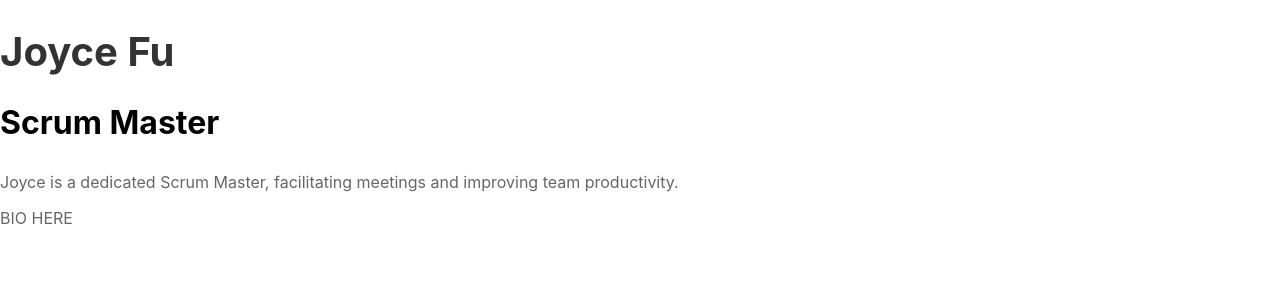
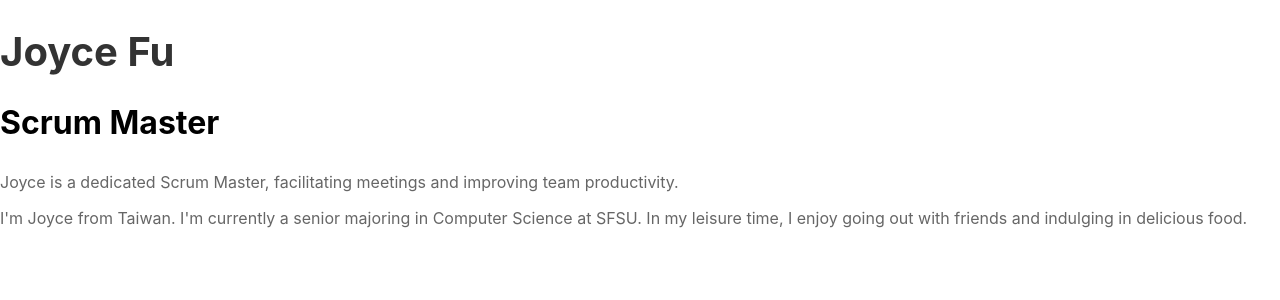
Before and after one commit to NadirAli17/CSC648-Project, a React (Create React App) app in the folder web/: page /team/joyce-fu in a window 1280 px wide. Shown: the top 300 px of the page. Built offline with nearby package versions, Linux system fonts and the light colour scheme.

Commit message:
Update JoyceFu.jsx

```diff
--- a/web/src/individual-pages/JoyceFu.jsx
+++ b/web/src/individual-pages/JoyceFu.jsx
@@ -6,7 +6,7 @@ const JoyceFu = () => {
       <h1>Joyce Fu</h1>
       <h2>Scrum Master</h2>
       <p>Joyce is a dedicated Scrum Master, facilitating meetings and improving team productivity.</p>
-      <p>BIO HERE</p>
+      <p>I'm Joyce from Taiwan. I'm currently a senior majoring in Computer Science at SFSU. In my leisure time, I enjoy going out with friends and indulging in delicious food.</p>
       {/* <img
         src="path to image"
         alt="img"
```
